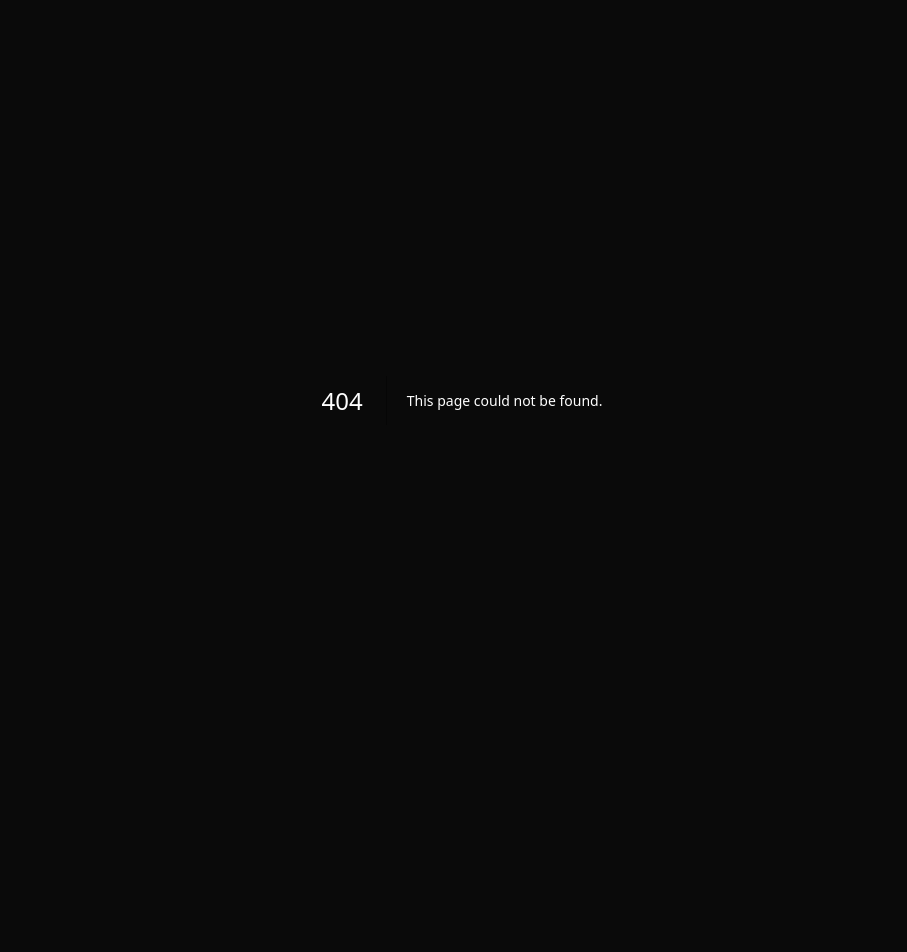
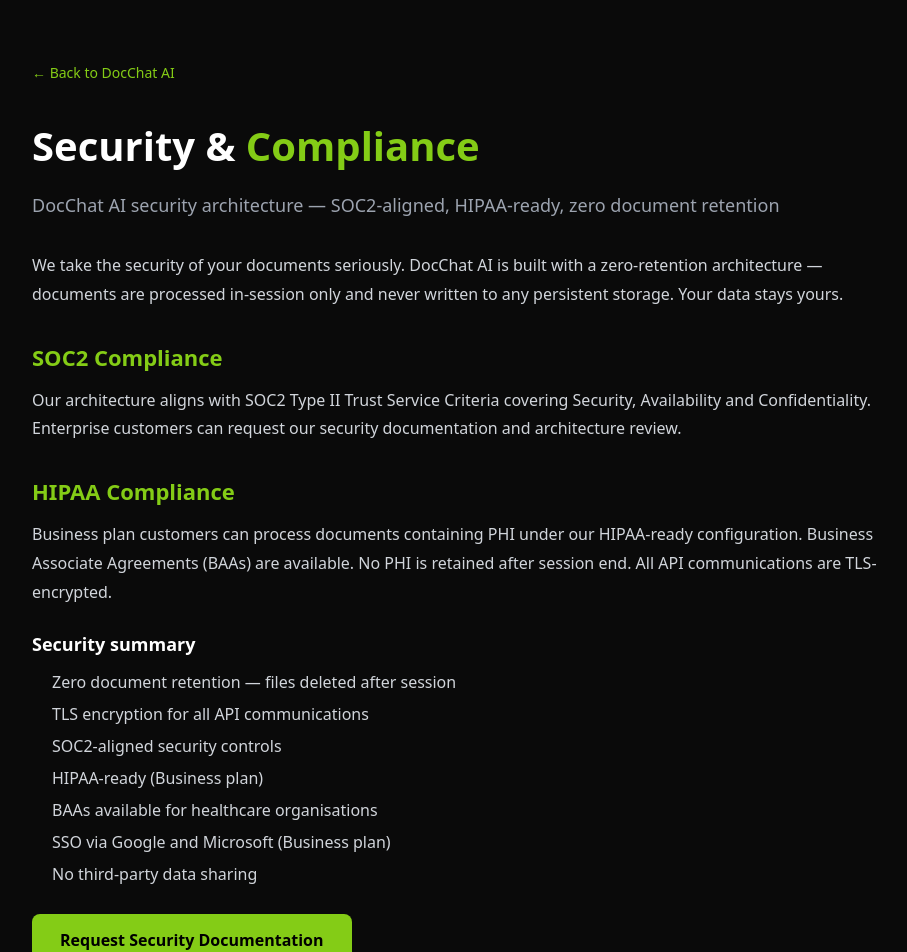
Before and after one commit to justin280/docchat-saas, a Next.js app: page /compliance in a window 1280 px wide. Before the commit this address had no page. Shown: the top 952 px of the page, without its empty margins (178-1085 px from the left). Before the commit the page ends 800 px from the top, so only its background shows below. Built offline with nearby package versions, Linux system fonts and the light colour scheme.

Commit message:
Add page: app/(pages)/compliance/page.js

```diff
--- /dev/null
+++ b/app/(pages)/compliance/page.js
@@ -0,0 +1,26 @@
+export const metadata = { title: 'SOC2, HIPAA and Security Compliance | DocChat AI', description: 'DocChat AI security and compliance information. SOC2-aligned, HIPAA-ready, zero data retention, encrypted communications.' };
+export default function Page() {
+  return (
+    <main style={{minHeight:'100vh',backgroundColor:'#0a0a0a',color:'#fff',fontFamily:'system-ui,sans-serif',padding:'60px 20px',maxWidth:'900px',margin:'0 auto'}}>
+      <a href="/" style={{color:'#84cc16',textDecoration:'none',fontSize:'14px'}}>&#8592; Back to DocChat AI</a>
+      <h1 style={{fontSize:'clamp(24px,4vw,40px)',fontWeight:'700',margin:'32px 0 16px'}}>Security & <span style={{color:'#84cc16'}}>Compliance</span></h1>
+      <h2 style={{fontSize:'18px',color:'#9ca3af',fontWeight:'400',marginBottom:'32px'}}>DocChat AI security architecture — SOC2-aligned, HIPAA-ready, zero document retention</h2>
+      <p style={{color:'#d1d5db',lineHeight:'1.8',marginBottom:'20px'}}>We take the security of your documents seriously. DocChat AI is built with a zero-retention architecture — documents are processed in-session only and never written to any persistent storage. Your data stays yours.</p>
+      <h2 style={{fontSize:'22px',fontWeight:'700',margin:'32px 0 12px',color:'#84cc16'}}>SOC2 Compliance</h2>
+      <p style={{color:'#d1d5db',lineHeight:'1.8',marginBottom:'20px'}}>Our architecture aligns with SOC2 Type II Trust Service Criteria covering Security, Availability and Confidentiality. Enterprise customers can request our security documentation and architecture review.</p>
+      <h2 style={{fontSize:'22px',fontWeight:'700',margin:'32px 0 12px',color:'#84cc16'}}>HIPAA Compliance</h2>
+      <p style={{color:'#d1d5db',lineHeight:'1.8',marginBottom:'20px'}}>Business plan customers can process documents containing PHI under our HIPAA-ready configuration. Business Associate Agreements (BAAs) are available. No PHI is retained after session end. All API communications are TLS-encrypted.</p>
+      <h3 style={{fontSize:'18px',fontWeight:'700',margin:'24px 0 8px'}}>Security summary</h3>
+      <ul style={{color:'#d1d5db',lineHeight:'2',paddingLeft:'20px'}}>
+        <li>Zero document retention — files deleted after session</li>
+        <li>TLS encryption for all API communications</li>
+        <li>SOC2-aligned security controls</li>
+        <li>HIPAA-ready (Business plan)</li>
+        <li>BAAs available for healthcare organisations</li>
+        <li>SSO via Google and Microsoft (Business plan)</li>
+        <li>No third-party data sharing</li>
+      </ul>
+      <a href="mailto:support.docchatai@proton.me" style={{display:'inline-block',backgroundColor:'#84cc16',color:'#000',padding:'14px 28px',borderRadius:'8px',fontWeight:'700',textDecoration:'none',marginTop:'24px'}}>Request Security Documentation</a>
+    </main>
+  );
+}
```
